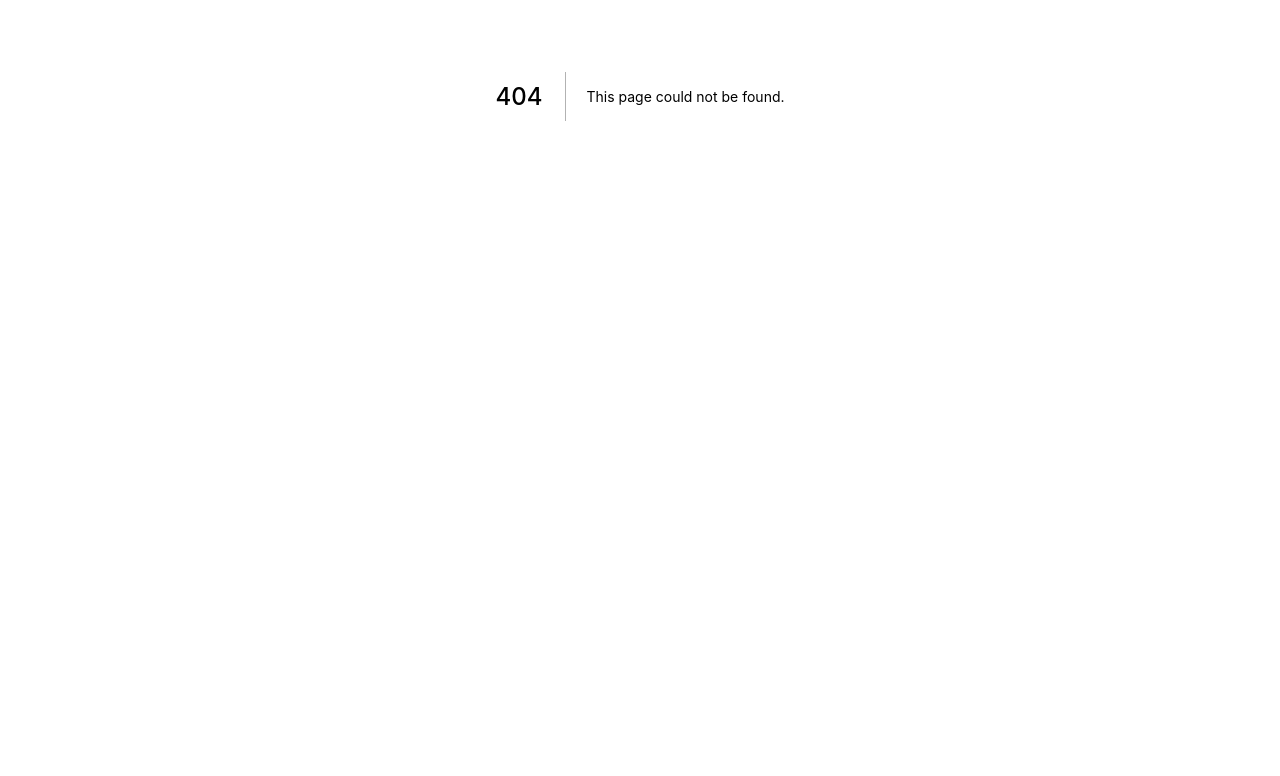
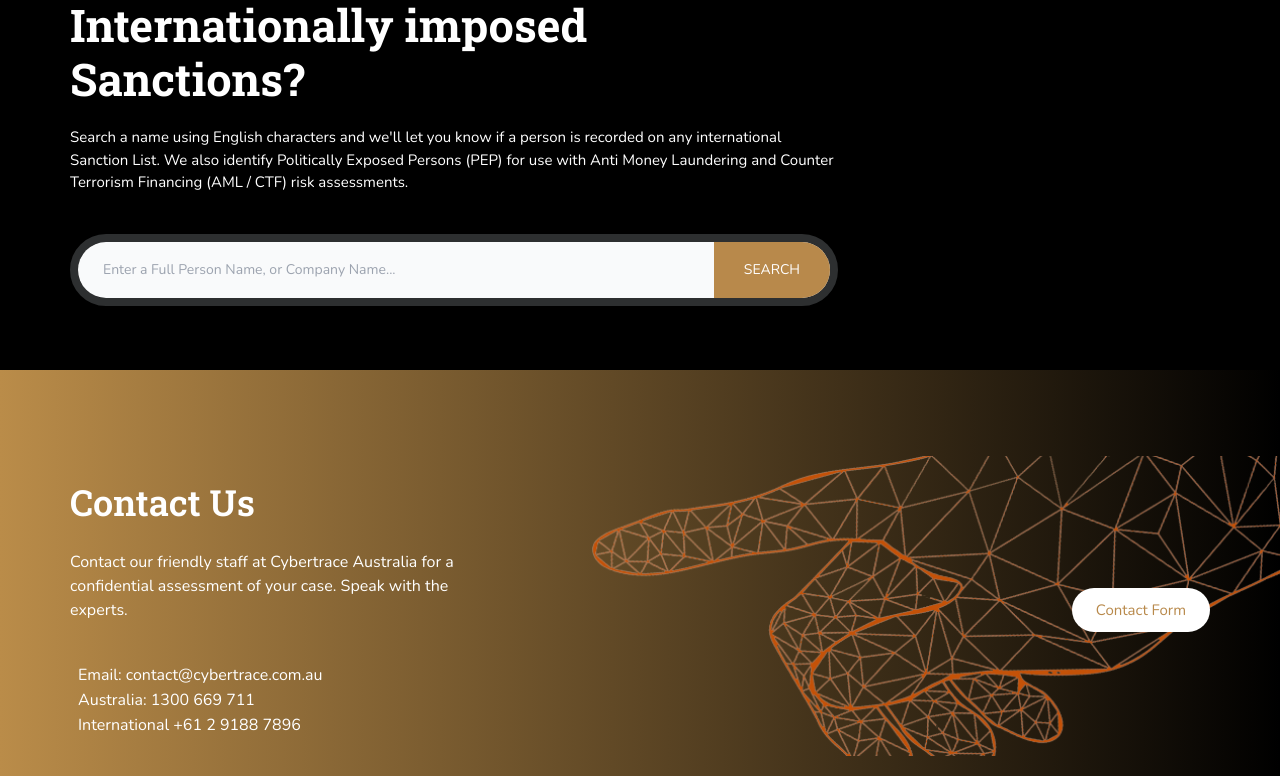
Before and after one commit to NabeelJaan/cybertrace, a Next.js app: page /sanctionwatch in a window 1280 px wide. Before the commit this address had no page. Shown: the part 304-1080 px from the top of the page. Before the commit the page ends 800 px from the top, so only its background shows below. Built offline with nearby package versions, Linux system fonts and the light colour scheme.

Commit message:
Sanction Watch Page + hero component

```diff
--- /dev/null
+++ b/components/PageSanctionWatch/SwHero.jsx
@@ -0,0 +1,32 @@
+import React from "react";
+import Image from "next/image";
+
+
+const SwHero = () => {
+    return(
+        <section className="bg-black px-15px lg:pt-[130px] lg:pb-16 xl:px-0">
+            <div className="max-w-1140px mx-auto">
+                <div className="hero-inner">
+                    <div className="hero-content">
+                        <h1 className="text-white text-2xl md:text-[45px] md:leading-[54px] font-bold font-roboto max-w-[560px]">Are you complying with <span>Internationally</span> imposed Sanctions?</h1>
+                        <p className="text-white text-15px font-nunito max-w-3xl pt-5">Search a name using English characters and we'll let you know if a person is
+                        recorded on any international Sanction List. We also identify Politically Exposed
+                        Persons (PEP) for use with Anti Money Laundering and Counter Terrorism Financing (AML / CTF) risk assessments.</p>
+                    </div>
+
+                    <div className="mt-10">
+                        <form>
+                            <div class="relative max-w-3xl border-8 border-slate-200/[.2] rounded-full">
+                                <input type="search" id="search-bar" class="block px-25px py-[18px] w-full text-sm text-gray-900 font-nunito bg-gray-50 rounded-full outline-0"
+                                placeholder="Enter a Full Person Name, or Company Name..." />
+                                <button type="submit" class="text-white absolute right-0 bottom-0 bg-golden font-nunito px-[30px] py-[18px] text-sm uppercase rounded-tr-full rounded-br-full">Search</button>
+                            </div>
+                        </form>
+                    </div>
+                </div>
+            </div>
+        </section>
+    )
+}
+
+export default SwHero
--- a/components/cta.jsx
+++ b/components/cta.jsx
@@ -10,33 +10,33 @@ const CTA = () => {
                 <div className="cta-inner md:flex md:justify-between md:items-center">
                     <div className="relative z-10 max-w-sm lg:w-full">
                         <h2 className="text-4xl text-white font-roboto font-semibold">Contact Us</h2>
-                        <p className="text-base text-white font-roboto mt-7 mb-10">Contact our friendly staff at Cybertrace Australia for a confidential assessment of your case.
+                        <p className="text-base text-white font-nunito mt-7 mb-10">Contact our friendly staff at Cybertrace Australia for a confidential assessment of your case.
                             Speak with the experts.</p>
 
                         <div>
                             <a href="mailto:contact@cybertrace.com.au">
                                 <span className="mr-2 text-white"><i class="fa-solid fa-envelope"></i></span>
-                                <span className="text-base font-normal font-roboto text-white">Email: contact@cybertrace.com.au</span>
+                                <span className="text-base font-normal font-nunito text-white">Email: contact@cybertrace.com.au</span>
                             </a>
                         </div>
 
                         <div>
                             <a href="tel:1300 669 711">
                                 <span className="mr-2 text-white"><i class="fa-solid fa-phone"></i></span>
-                                <span className="text-base font-normal font-roboto text-white">Australia: 1300 669 711</span>
+                                <span className="text-base font-normal font-nunito text-white">Australia: 1300 669 711</span>
                             </a>
                         </div>
                         <div>
                             <a href="tel:61 2 9188 7896">
                                 <span className="mr-2 text-white"><i class="fa-solid fa-phone"></i></span>
-                                <span className="text-base font-normal font-roboto text-white">International +61 2 9188 7896</span>
+                                <span className="text-base font-normal font-nunito text-white">International +61 2 9188 7896</span>
                             </a>
                         </div>
                     </div>
 
                     <div className="relative z-10 mt-16 md:mt-0">
                         <Link href="#">
-                            <a className="text-golden text-15px leading-0 font-roboto font-medium bg-white rounded-full py-3 px-6 capitalize hover:bg-golden hover:text-white">Contact Form</a>
+                            <a className="text-golden text-15px leading-0 font-nunito font-medium bg-white rounded-full py-3 px-6 capitalize hover:bg-golden hover:text-white">Contact Form</a>
                         </Link>
                     </div>
 
--- a/components/layout.jsx
+++ b/components/layout.jsx
@@ -12,10 +12,14 @@ const Layout = ({ children, title }) => {
             <Head>
                 <title>{title}</title>
                 <meta name="viewport" content="initial-scale=1.0, width=device-width" />
+
                 {/* Google Fonts */}
+
                 <link rel="preconnect" href="https://fonts.googleapis.com" />
                 <link rel="preconnect" href="https://fonts.gstatic.com" crossorigin />
-                <link href="https://fonts.googleapis.com/css2?family=Roboto:wght@400;500;700&display=swap" rel="stylesheet" />
+                <link href="https://fonts.googleapis.com/css2?family=Roboto+Slab:wght@400;500;600;700;800;900&display=swap" rel="stylesheet" />
+                <link href="https://fonts.googleapis.com/css2?family=Nunito:ital,wght@0,400;0,800;0,900;1,500;1,600;1,700;1,800;1,900&display=swap" rel="stylesheet" />
+
                 {/* Font awesome */}
                 <script src="https://kit.fontawesome.com/458a9ea0d5.js" async />
             </Head>
--- /dev/null
+++ b/pages/sanctionwatch.jsx
@@ -0,0 +1,13 @@
+import Layout from '../components/layout';
+import SwHero from '../components/PageSanctionWatch/SwHero';
+
+
+
+
+export default function SanctionWatch() {
+    return(
+        <Layout title="Sanction Watch">
+            <SwHero />
+        </Layout>
+    )
+}
--- a/tailwind.config.js
+++ b/tailwind.config.js
@@ -31,7 +31,8 @@ module.exports = {
       },
 
       fontFamily: {
-        'roboto': ['Roboto', 'sans-serif'],
+        'roboto': ['Roboto Slab', 'sans-serif'],
+        'nunito': ['Nunito', 'sans-serif']
       },
 
       lineHeight: {
```
Also changed, not shown: public/images/sanctionWatch.webp (added).
